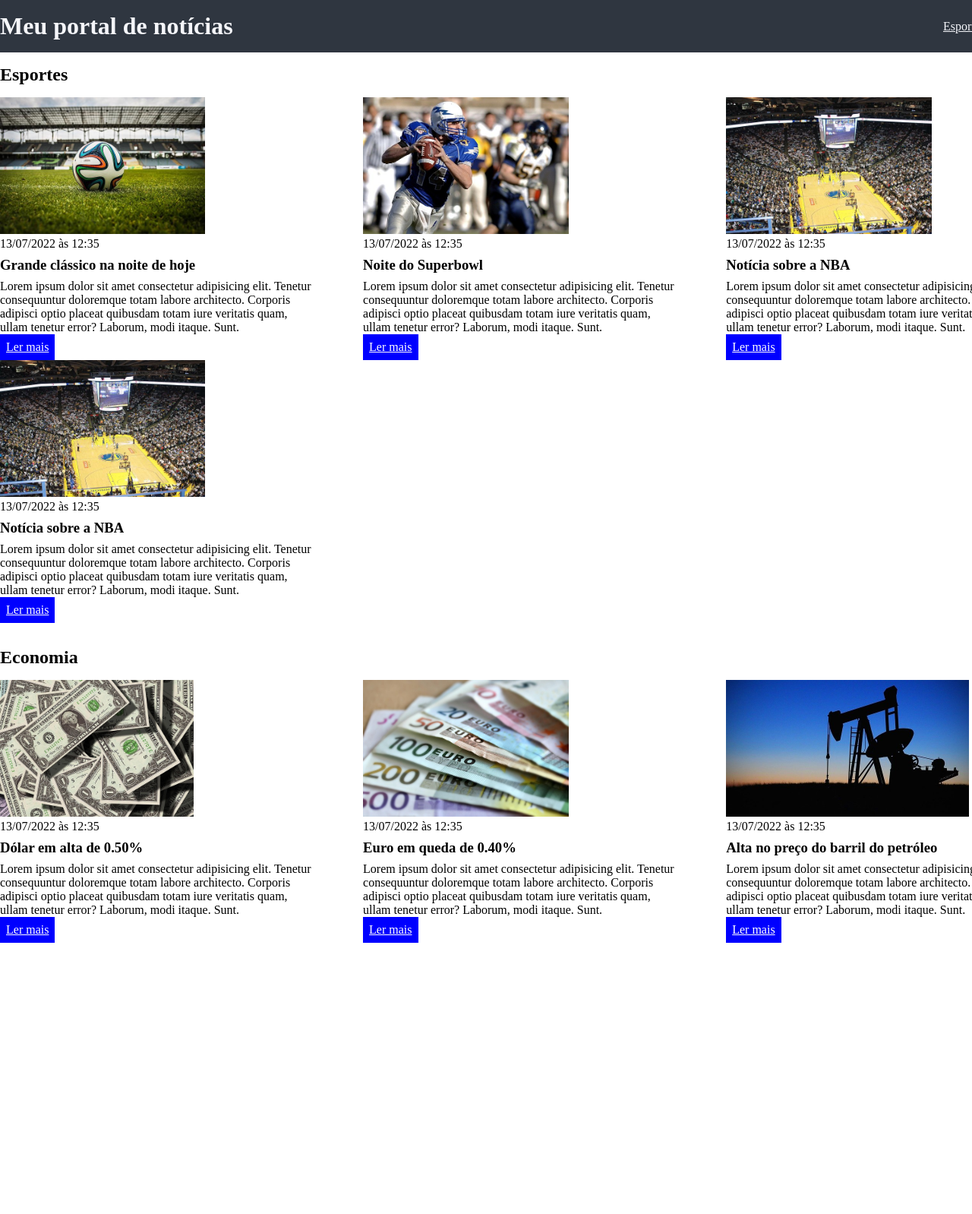
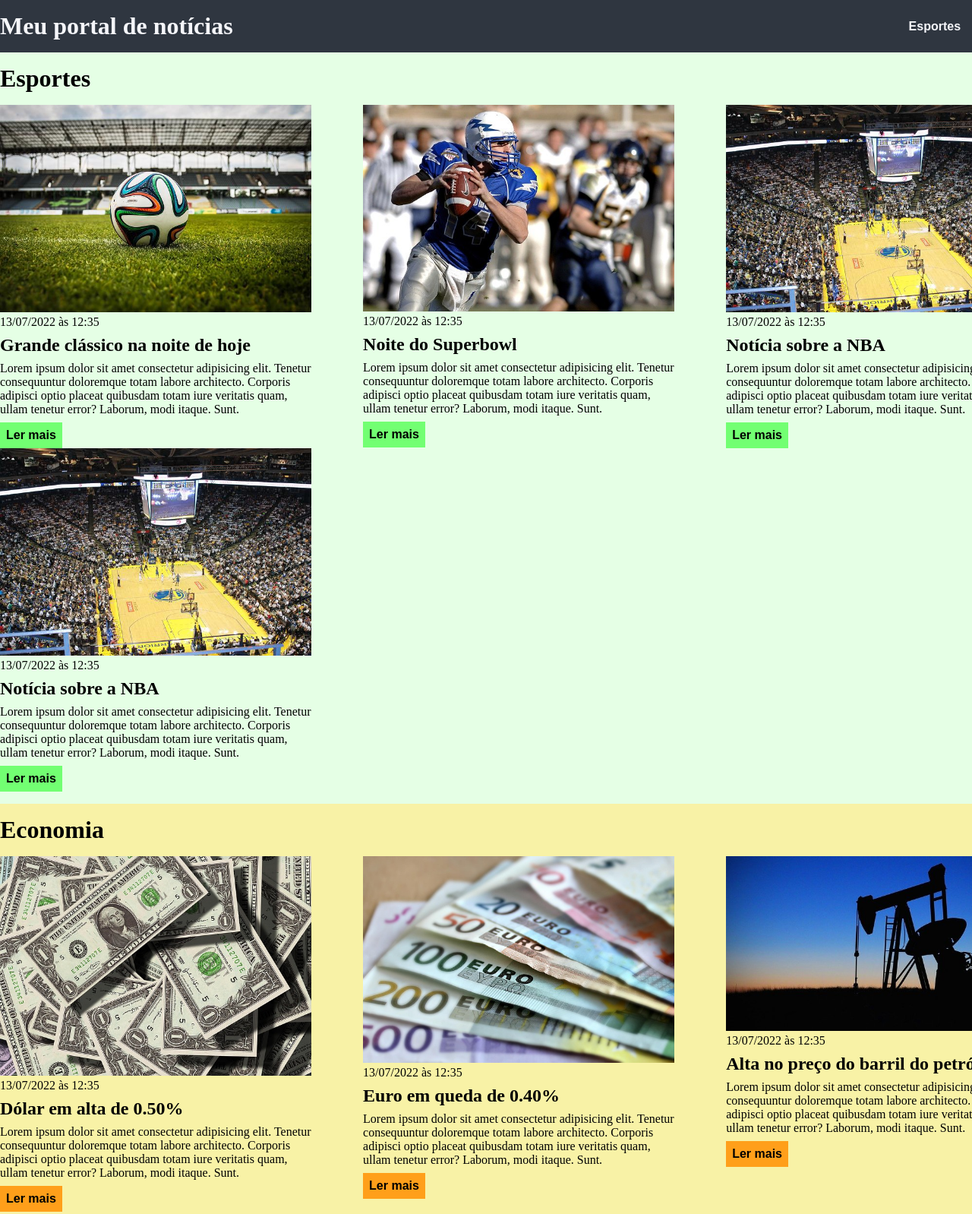
Before and after one commit to gaji-gabriel-yukio/Modulo_de_CSS, a plain HTML site: page index.html in a window 1280 px wide. Shown: the top 1598 px of the page at 76% size. Before the commit the page ends 1257 px from the top, so only its background shows below. Drawn offline with Linux system fonts and the light colour scheme.

Commit message:
Personalizando fonts

```diff
--- a/main.css
+++ b/main.css
@@ -18,10 +18,14 @@ header .container {
 
 header li {
     display: inline;
+    font-family:Arial, Helvetica, sans-serif;
+    font-weight: bold;
+    margin-left: 20px;
 }
 
 header li a {
     color: #f5f6fa;
+    text-decoration: none;
 }
 
 .container {
@@ -36,7 +40,8 @@ header li a {
 }
 
 .articles article img {
-    height: 180px;
+    /*height: 180px;*/
+    width: 100%;
 }
 
 .articles article {
@@ -62,4 +67,42 @@ section h2,
     color: #fff;
     padding: 8px;
     display: inline-block;
+    text-decoration: none;
+    font-weight: bold;
+    margin-top: 8px;
 }
+
+.articles article a: hover {
+    text-decoration: underline;
+}
+
+.articles .aricles p,
+.articles article a {
+    font-family:Arial, Helvetica, sans-serif;
+}
+
+.articles article h3 {
+    font-size: 24px
+}
+
+section h2 {
+    font-size: 32px;
+}
+
+#esportes {
+    background-color: rgba(0, 255, 0, 0.1);
+}
+
+#esportes .articles article a {
+    background-color: rgba(0, 255, 0, 0.5);
+    color: #000;
+}
+
+#economia {
+    background-color: rgba(242, 229, 78, 0.5);
+}
+
+#economia .articles article a {
+    background-color: #ff9f1a;
+    color: #000;
+}
```
